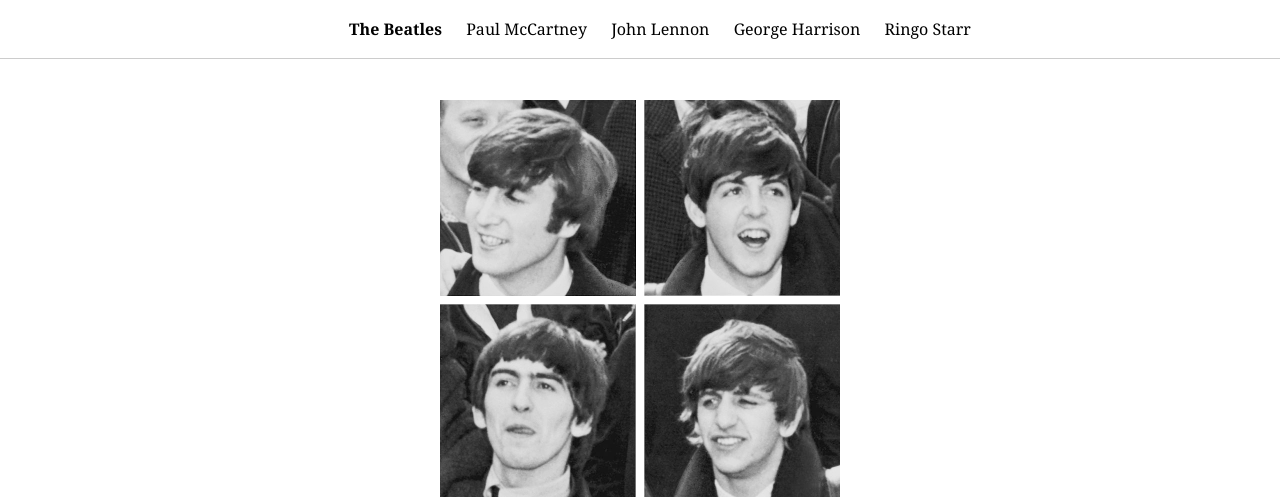
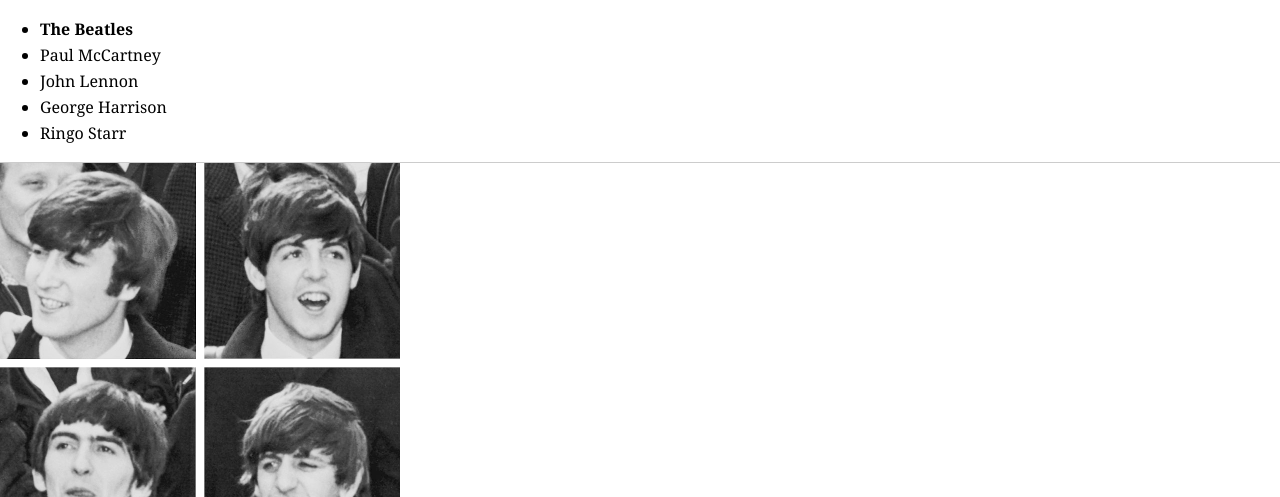
Before and after one commit to tsl-html-css/beatles, a plain HTML site: page index.html in a window 1280 px wide. Shown: the top 497 px of the page. Drawn offline with Linux system fonts and the light colour scheme.

Commit message:
Remove answer code.

```diff
--- a/screen.css
+++ b/screen.css
@@ -21,15 +21,9 @@ html, body {
 nav {
     /* 1. Add one rule here that makes the nav stick to the top of the window as the page scrolls. */
 
-    position: fixed;
-
     /* 2. Add another rule that makes the nav be as wide as the entire page. */
 
-    width: 100%;
-
     /* 3. Finally, include a rule that will center all TEXT inside of this element. */
-
-    text-align: center;
 
     border-bottom: 1px solid #ccc;
     background: #fff;
@@ -43,31 +37,20 @@ nav li {
 
     /* 4. Add one rule here that puts all these elements on one line. */
 
-    display: inline-block;
-
     /* 5. Add another rule that puts some space between them. */
-
-    margin: 0 10px;
 
     /* 6. If you see bullets on your list items, add a rule to remove them. */
 }
 
 .content {
     /* 7. Add a rule that puts space at the top of this element, which wil leave room for the nav. */
-
-    padding-top: 100px;
 }
 
 .intro {
     /* 8. Make this div centered on the page. To do this, you need to define a width.*/
     /* Make the div a little wider than the 2x2 image of the Beatles. */
 
-    margin: 0 auto;
-    width: 500px;
-
     /* 9. We'd also like the text itself to be centered. */
-
-    text-align: center;
 
     margin-bottom: 40px;
     padding-bottom: 20px;
@@ -77,11 +60,7 @@ nav li {
 .beatle {
     /* 10. Add a rule that makes this element the same width as the intro. */
 
-    width: 500px;
-
     /* 11. And center it the same way. */
-
-    margin: 0 auto;
 
     margin-bottom: 40px;
 }
@@ -94,10 +73,6 @@ nav li {
 
 /* 15. Then, to… */
 
-.beatle img {
-    position: absolute;
-}
-
 .source {
      /* Finally, make the source centered.*/
 
```
